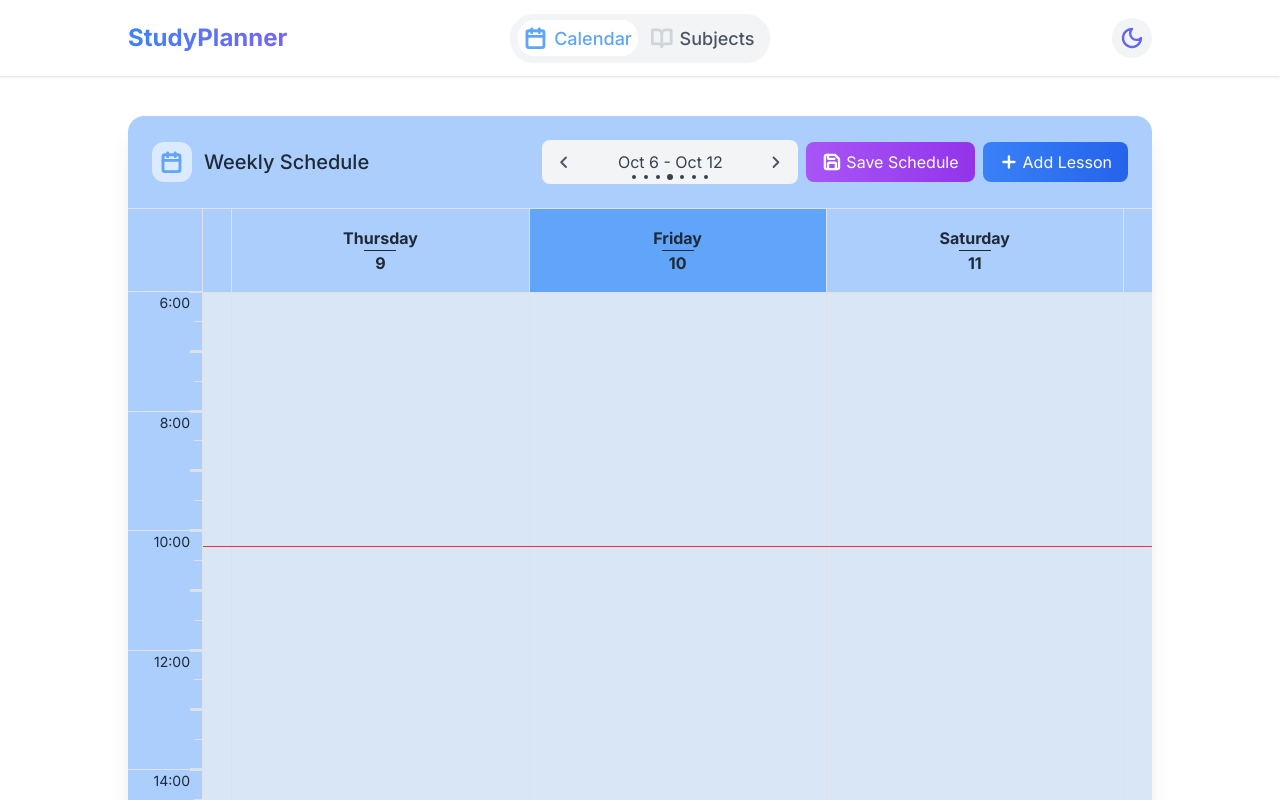
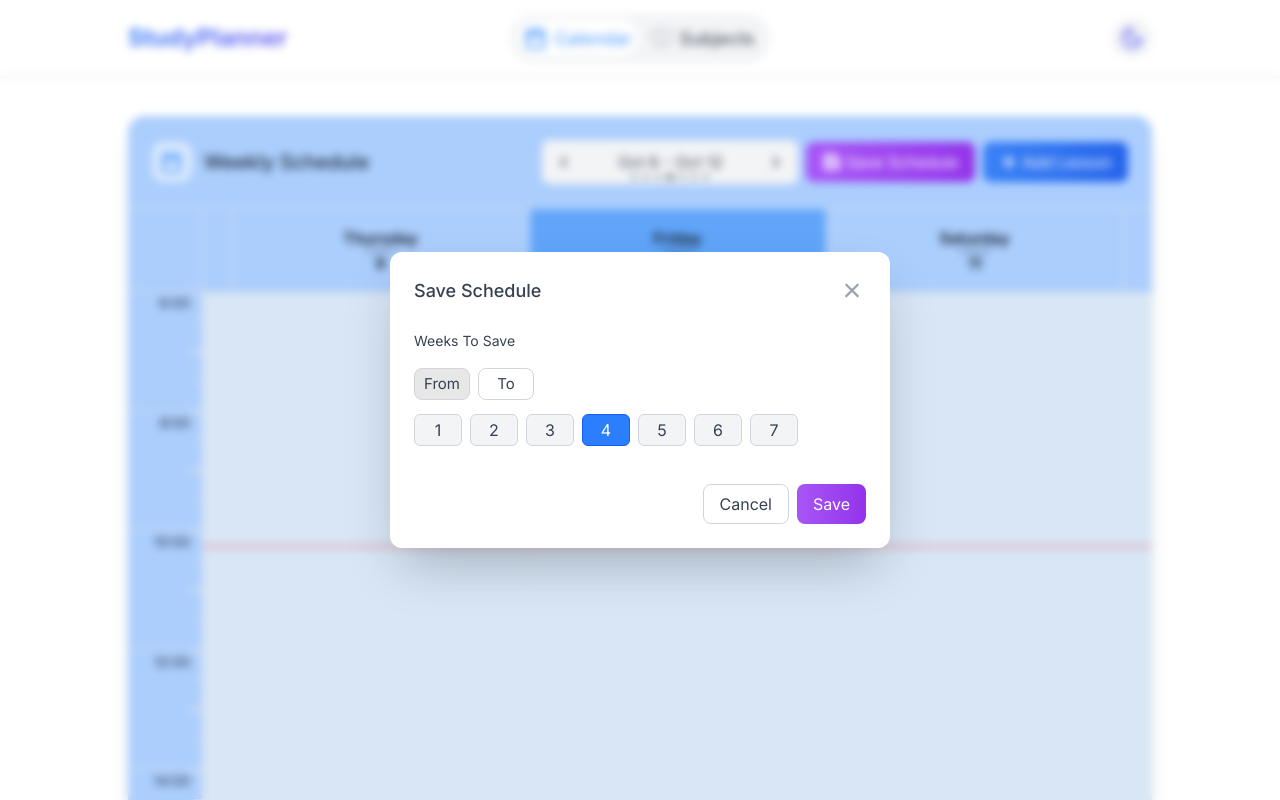
Before and after one commit to g3rfo/study-planner, a React (Vite) app: page /#/ in a window 1280 px wide. Both pictures are taken after a click on the button "Save Schedule". Shown: the top 800 px of the page. Built offline with nearby package versions, Linux system fonts and the light colour scheme.

Commit message:
add SaveSchedule popup visual and weeks choosing logic. in work add logic to save schedule template from choosed weeks

```diff
--- a/src/Components/Common/Button.jsx
+++ b/src/Components/Common/Button.jsx
@@ -1,8 +1,8 @@
-function Button({ title, src = null, darkSrc = null, w, h, fs = 14, func = () => {}}) {
+function Button({ title, src = null, darkSrc = null, w, h, fs = 14, func = () => {}, addition = ''}) {
   return (
     <button
       className={
-        `px-4 flex justify-center items-center gap-1 w-${w} h-${h}
+        `px-4 flex justify-center items-center gap-1 w-${w} h-${h} ${addition}
         hover:bg-[#F9FAFB] hover:dark:bg-[#374151] border border-[#D1D5DB]
         dark:border-[#4B5563] rounded-lg duration-150 cursor-pointer outline-none`
       }
--- a/src/Pages/Calendar/ControlPanel/AddLessonButton.jsx
+++ b/src/Pages/Calendar/ControlPanel/AddLesson/AddLessonButton.jsx
@@ -1,6 +1,6 @@
-import { usePopup } from "../../../Hooks/usePopup";
 import AddLessonPopup from "./AddLessonPopup";
-import BlueButton from "../../../Components/Common/BlueButton";
+import BlueButton from "../../../../Components/Common/BlueButton";
+import { usePopup } from "../../../../Hooks/usePopup";
 
 function AddLessonButton({ setCalendar, startDate = null, endDate = null }) {
   const { open, PopupContainer } = usePopup();
--- a/src/Pages/Calendar/ControlPanel/CalendarControlPanel.jsx
+++ b/src/Pages/Calendar/ControlPanel/CalendarControlPanel.jsx
@@ -1,7 +1,7 @@
 import ControlPanelTitle from "../../../Components/Common/ControlPanelTitle";
-import AddLessonButton from "./AddLessonButton";
-import SaveScheduleButton from "./SaveScheduleButton";
-import SwitchDateBar from "./SwitchDateBar";
+import AddLessonButton from "./AddLesson/AddLessonButton";
+import SaveScheduleButton from "./SaveSchedule/SaveScheduleButton";
+import SwitchDateBar from "./SwitchWeek/SwitchDateBar";
 
 const monthNames = ['Jan', 'Feb', 'Mar', 'Apr', 'May', 'Jun', 'Jul', 'Aug', 'Sep', 'Oct', 'Nov', 'Dec'];
 
--- /dev/null
+++ b/src/Pages/Calendar/ControlPanel/SaveSchedule/ChooseWeekOption.jsx
@@ -0,0 +1,45 @@
+function ChooseWeekOption({ setChoosedWeek }) {
+  const options = ['From', 'To'];
+
+  return (
+    <>
+      <div>
+        <label
+          htmlFor="schedule-week"
+          className="text-[14px] text-[#374151] dark:text-[#D1D5DB] font-light"
+        >
+          Weeks To Save
+        </label>
+      </div>
+      <form
+        id="schedule-week"
+        className="h-8 mt-4 flex gap-2 items-center"
+      >
+        {options.map(option => (
+          <div
+            key={option.toLowerCase()}
+            className={
+              `relative px-2 py-1 w-14 flex justify-center items-center bg-white dark:bg-[#1F2937]
+              hover:bg-[#f9fafb] hover:dark:bg-[#374151] border border-[#D1D5DB]
+              dark:border-[#4B5563] rounded-lg duration-150 cursor-pointer outline-none
+              has-checked:bg-[#e7e7e7] has-checked:dark:bg-[#374151]`
+            }
+          >
+            <h1 className={`text-[15px] text-[#374151] dark:text-[#F9FAFB]`}>{option}</h1>
+            <input
+              className='absolute w-full h-full opacity-0 cursor-pointer'
+              type="radio"
+              id={`week-${option.toLowerCase()}`}
+              name="schedule-week"
+              value={option.toLowerCase()}
+              defaultChecked={option === 'From'}
+              onChange={() => {setChoosedWeek(option)}}
+            />
+          </div>
+        ))}
+      </form>
+    </>
+  );
+}
+
+export default ChooseWeekOption;
--- /dev/null
+++ b/src/Pages/Calendar/ControlPanel/SaveSchedule/ChooseWeeksAsSchedule.jsx
@@ -0,0 +1,58 @@
+import { useEffect, useRef, useState } from "react";
+import { shakeAnimation } from "../../../../Utils/shakeAnimation"
+function ChooseWeeksAsSchedule({ choosedWeek }) {
+  const [weeksStatus, setWeeksStatus] = useState([]);
+  const chooseWeeks = useRef(null);
+
+  useEffect(() => {
+    setWeeksStatus([false, false, false, true, false, false, false]);
+  }, []);
+
+  const handleCheck = (index) => {
+    let min = weeksStatus.findIndex(week => week);
+    let max = weeksStatus.findLastIndex(week => week);
+
+    if (choosedWeek === 'From') {
+      if (index <= max) min = index;
+      else shakeAnimation(chooseWeeks.current);
+    } else if (choosedWeek === 'To') {
+      if (index >= min) max = index;
+      else shakeAnimation(chooseWeeks.current);
+    }
+
+    const newStatus = [];
+
+    for (let i = 0; i < 7; i++) {
+      const status = i >= min && i <= max;
+      newStatus.push(status);
+    }
+
+    setWeeksStatus(newStatus);
+  }
+
+  return (
+    <div
+      ref={chooseWeeks}
+      className="h-11 mt-2 transition-transform"
+    >
+      <div className="w-full h-full flex gap-2 items-center transition-all">
+        {weeksStatus.map((isActive, index) => (
+          <button
+            key={index}
+            type="button"
+            onClick={() => handleCheck(index)}
+            className={`w-12 h-8 rounded-md border duration-150
+              ${isActive
+                ? 'bg-blue-500 border-blue-600 text-white'
+                : 'bg-gray-100 dark:bg-[#1F2937] border-gray-300 dark:border-[#4B5563] text-gray-700 dark:text-gray-200 hover:bg-gray-200 dark:hover:bg-[#374151]'
+              }`}
+          >
+            {index + 1}
+          </button>
+        ))}
+      </div>
+    </div>
+  );
+}
+
+export default ChooseWeeksAsSchedule;
--- /dev/null
+++ b/src/Pages/Calendar/ControlPanel/SaveSchedule/SaveScheduleButton.jsx
@@ -0,0 +1,25 @@
+import PurpleButton from "../../../../Components/Common/PurpleButton";
+import { usePopup } from "../../../../Hooks/usePopup";
+import SaveSchedulePopup from "./SaveSchedulePopup";
+
+function SaveScheduleButton() {
+  const { open, PopupContainer } = usePopup();
+
+  const openPopup = () => {
+    open(<SaveSchedulePopup />);
+  }
+
+  return (
+    <>
+      <PurpleButton
+        title='Save Schedule'
+        src='./images/SaveIcon.svg'
+        h={10}
+        func={openPopup}
+      />
+      <PopupContainer />
+    </>
+  );
+}
+
+export default SaveScheduleButton;
--- /dev/null
+++ b/src/Pages/Calendar/ControlPanel/SaveSchedule/SaveSchedulePopup.jsx
@@ -0,0 +1,46 @@
+import { useState } from "react";
+import Button from "../../../../Components/Common/Button";
+import PurpleButton from "../../../../Components/Common/PurpleButton";
+import { closePopup } from "../../../../Hooks/usePopup";
+import ChooseWeekOption from "./ChooseWeekOption";
+import ChooseWeeksAsSchedule from "./ChooseWeeksAsSchedule";
+
+function SaveSchedulePopup() {
+  const [choosedWeek, setChoosedWeek] = useState('From');
+
+  return (
+    <>
+      <div className="flex justify-between items-center h-7">
+        <h1 className="text-[18px] font-medium text-[#374151] dark:text-white">
+          Save Schedule
+        </h1>
+        <button
+          className="flex justify-center items-center w-7 h-7 cursor-pointer rounded-full
+          hover:bg-[#F9FAFB] hover:dark:bg-[#374151] duration-150 outline-none"
+          onClick={closePopup}
+        >
+          <img src="./images/CloseIcon.svg" alt="" className="w-6 h-6" />
+        </button>
+      </div>
+      <div className="mt-6 flex flex-col">
+        <ChooseWeekOption setChoosedWeek={setChoosedWeek}/>
+        <ChooseWeeksAsSchedule choosedWeek={choosedWeek}/>
+      </div>
+      <div className="mt-8 flex justify-end gap-2">
+        <Button
+          title='Cancel'
+          h={10}
+          fs={16}
+          func={closePopup}
+        />
+        <PurpleButton
+          title='Save'
+          h={10}
+          func={() => {}}
+        />
+      </div>
+    </>
+  );
+}
+
+export default SaveSchedulePopup;
--- a/src/Pages/Calendar/ControlPanel/SaveScheduleButton.jsx
+++ /dev/null
@@ -1,15 +0,0 @@
-import PurpleButton from "../../../Components/Common/PurpleButton";
-
-function SaveScheduleButton() {
-  return (
-    <>
-      <PurpleButton
-        title='Save Schedule'
-        src='./images/SaveIcon.svg'
-        h={10}
-      />
-    </>
-  );
-}
-
-export default SaveScheduleButton;
--- a/src/Pages/Calendar/Schedule/CurrentTime.jsx
+++ b/src/Pages/Calendar/Schedule/CurrentTime.jsx
@@ -32,7 +32,7 @@ function CurrentTime() {
     currentTimeInSeconds >= startTimeInSeconds &&
     currentTimeInSeconds <= endTimeInSeconds ? (
       <div
-        className="absolute z-2 w-full border-t border-red-500"
+        className="absolute z-2 w-full border-t border-red-500 pointer-events-none"
         style={{ top: `${getPosition()}px` }}
       ></div>
     ) : null
```
Also changed, not shown: src/Pages/Calendar/ControlPanel/AddLesson/AddLessonPopup.jsx (renamed from src/Pages/Calendar/ControlPanel/AddLessonPopup.jsx, +7 -7 lines), src/Pages/Calendar/ControlPanel/SwitchWeek/ArrowButton.jsx (renamed from src/Pages/Calendar/ControlPanel/ArrowButton.jsx), src/Pages/Calendar/ControlPanel/SwitchWeek/SwitchDateBar.jsx (renamed from src/Pages/Calendar/ControlPanel/SwitchDateBar.jsx).
